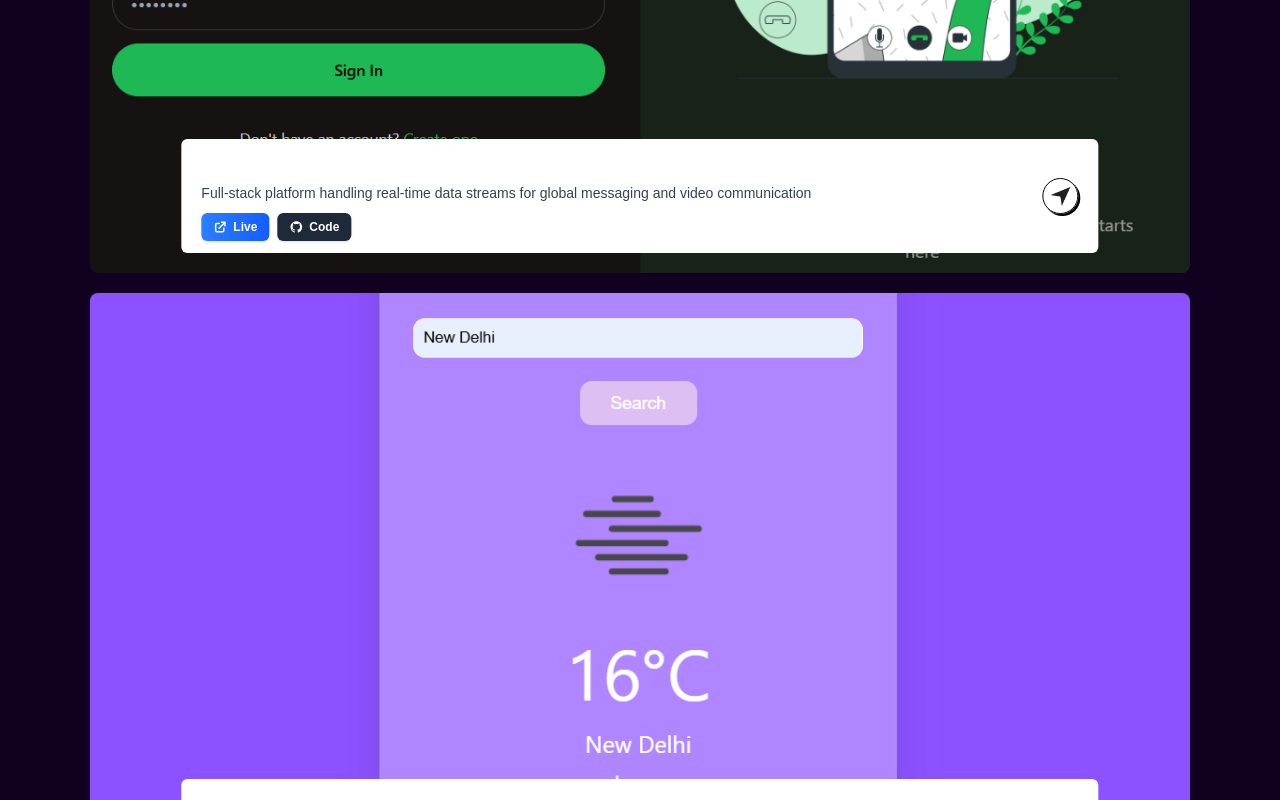
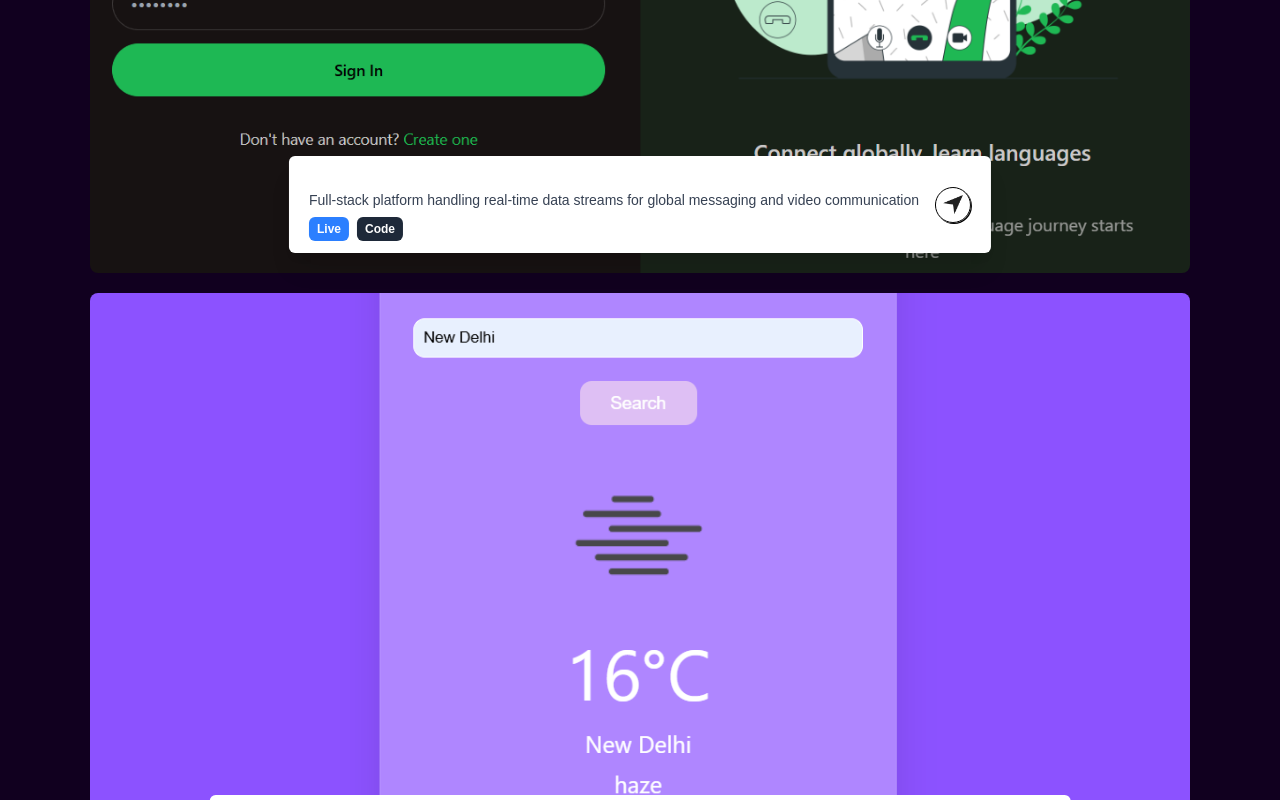
Before and after one commit to Abhiraj121212/portfolio, a Next.js app: page / in a window 1280 px wide. Shown: the part 3540-4340 px from the top of the page. Built offline with nearby package versions, Linux system fonts and the light colour scheme; a web font is replaced by a local one.

Commit message:
added minor changes

```diff
--- a/components/Work.jsx
+++ b/components/Work.jsx
@@ -24,24 +24,21 @@ const Work = () => {
             className='aspect-video bg-no-repeat bg-cover bg-center rounded-lg relative group cursor-pointer'
             style={{ backgroundImage: `url(${project.bgImage})` }}
           >
-            <div className='bg-white w-10/12 rounded-md absolute bottom-5 left-1/2 -translate-x-1/2 py-3 px-5 flex items-center justify-between duration-500 group-hover:bottom-7'>
+            {/* The White Box: Changed to w-max and added max-w-[90%] */}
+            <div className='bg-white w-max max-w-[90%] rounded-md absolute bottom-5 left-1/2 -translate-x-1/2 py-2 px-3 sm:py-3 sm:px-5 flex items-center justify-between gap-4 duration-500 group-hover:bottom-7 shadow-xl'>
               <div>
-                <h2 className='font-semibold'>{project.title}</h2>
-                <p className='text-sm text-gray-700'>{project.description}</p>
+                <h2 className='font-semibold text-sm sm:text-base whitespace-nowrap'>{project.title}</h2>
+                <p className='text-[10px] sm:text-sm text-gray-700 leading-tight hidden sm:block'>{project.description}</p>
 
-                {/* Links Section - Dark Theme */}
-                <div className='flex gap-2 mt-2.5'>
+                <div className='flex gap-2 mt-1.5 sm:mt-2'>
                   {project.liveLink && (
                     <a
                       href={project.liveLink}
                       target="_blank"
                       rel="noopener noreferrer"
-                      className='flex items-center gap-1.5 px-3 py-1.5 text-xs font-semibold bg-gradient-to-r from-blue-500 to-blue-600 text-white rounded-md hover:from-blue-600 hover:to-blue-700 transition-all shadow-sm'
+                      className='flex items-center gap-1 px-2 py-1 text-[9px] sm:text-xs font-semibold bg-blue-500 text-white rounded-md hover:bg-blue-600 transition-all'
                       onClick={(e) => e.stopPropagation()}
                     >
-                      <svg className="w-3.5 h-3.5" fill="none" stroke="currentColor" viewBox="0 0 24 24">
-                        <path strokeLinecap="round" strokeLinejoin="round" strokeWidth={2.5} d="M10 6H6a2 2 0 00-2 2v10a2 2 0 002 2h10a2 2 0 002-2v-4M14 4h6m0 0v6m0-6L10 14" />
-                      </svg>
                       Live
                     </a>
                   )}
@@ -50,20 +47,17 @@ const Work = () => {
                       href={project.githubLink}
                       target="_blank"
                       rel="noopener noreferrer"
-                      className='flex items-center gap-1.5 px-3 py-1.5 text-xs font-semibold bg-gray-800 text-white rounded-md hover:bg-black transition-all shadow-sm'
+                      className='flex items-center gap-1 px-2 py-1 text-[9px] sm:text-xs font-semibold bg-gray-800 text-white rounded-md hover:bg-black transition-all'
                       onClick={(e) => e.stopPropagation()}
                     >
-                      <svg className="w-3.5 h-3.5" fill="currentColor" viewBox="0 0 24 24">
-                        <path fillRule="evenodd" d="M12 2C6.477 2 2 6.484 2 12.017c0 4.425 2.865 8.18 6.839 9.504.5.092.682-.217.682-.483 0-.237-.008-.868-.013-1.703-2.782.605-3.369-1.343-3.369-1.343-.454-1.158-1.11-1.466-1.11-1.466-.908-.62.069-.608.069-.608 1.003.07 1.531 1.032 1.531 1.032.892 1.53 2.341 1.088 2.91.832.092-.647.35-1.088.636-1.338-2.22-.253-4.555-1.113-4.555-4.951 0-1.093.39-1.988 1.029-2.688-.103-.253-.446-1.272.098-2.65 0 0 .84-.27 2.75 1.026A9.564 9.564 0 0112 6.844c.85.004 1.705.115 2.504.337 1.909-1.296 2.747-1.027 2.747-1.027.546 1.379.202 2.398.1 2.651.64.7 1.028 1.595 1.028 2.688 0 3.848-2.339 4.695-4.566 4.943.359.309.678.92.678 1.855 0 1.338-.012 2.419-.012 2.747 0 .268.18.58.688.482A10.019 10.019 0 0022 12.017C22 6.484 17.522 2 12 2z" clipRule="evenodd" />
-                      </svg>
                       Code
                     </a>
                   )}
                 </div>
               </div>
 
-              <div className='border rounded-full border-black w-9 aspect-square flex items-center justify-center shadow-[2px_2px_0_#000] group-hover:bg-lime-300 transition'>
-                <Image src={assets.send_icon} alt='' className='w-5' />
+              <div className='border rounded-full border-black w-7 h-7 sm:w-9 sm:h-9 flex items-center justify-center shadow-[1px_1px_0_#000] group-hover:bg-lime-300 transition flex-shrink-0'>
+                <Image src={assets.send_icon} alt='' className='w-4 sm:w-5' />
               </div>
             </div>
           </motion.div>
```
